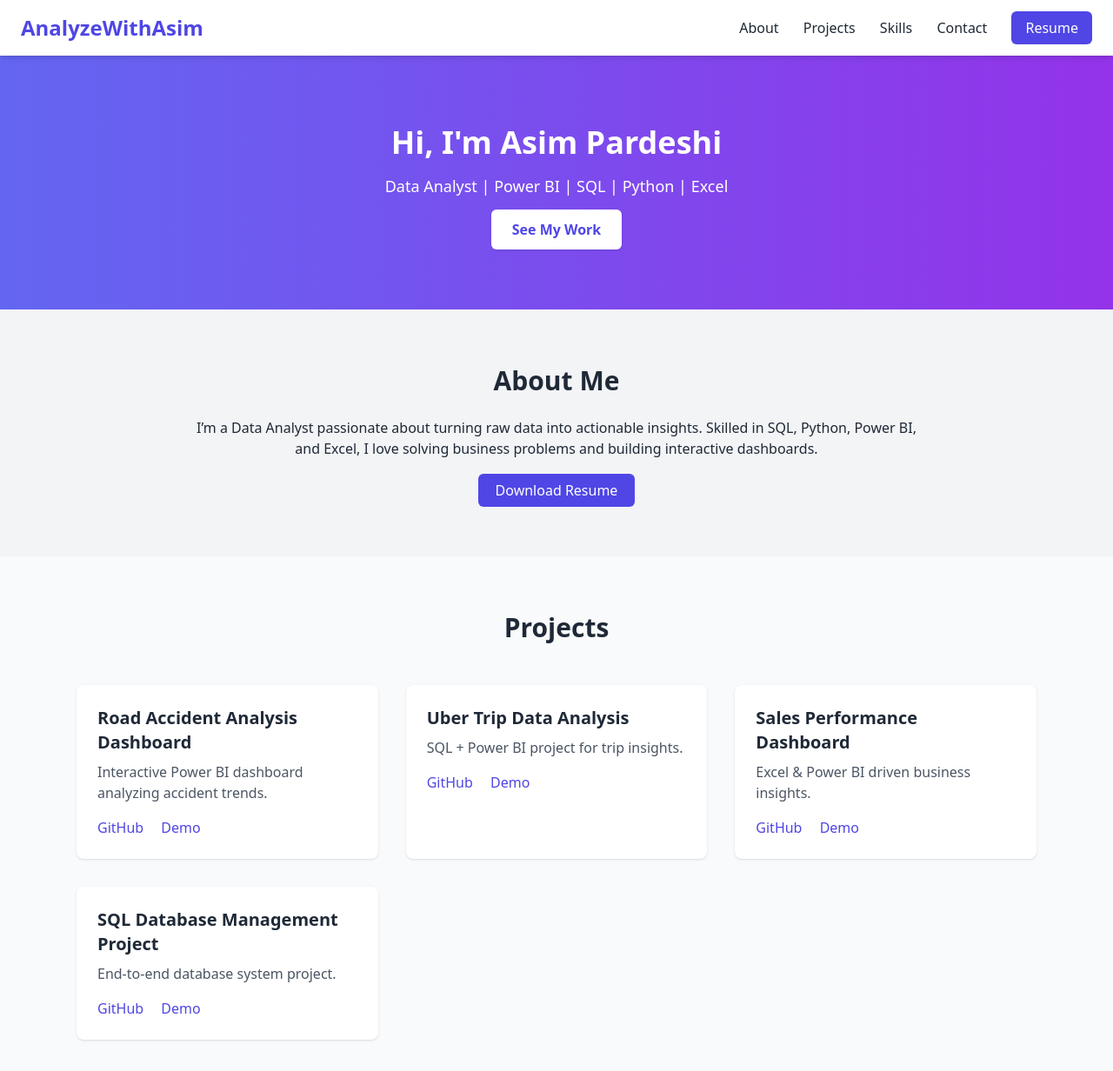
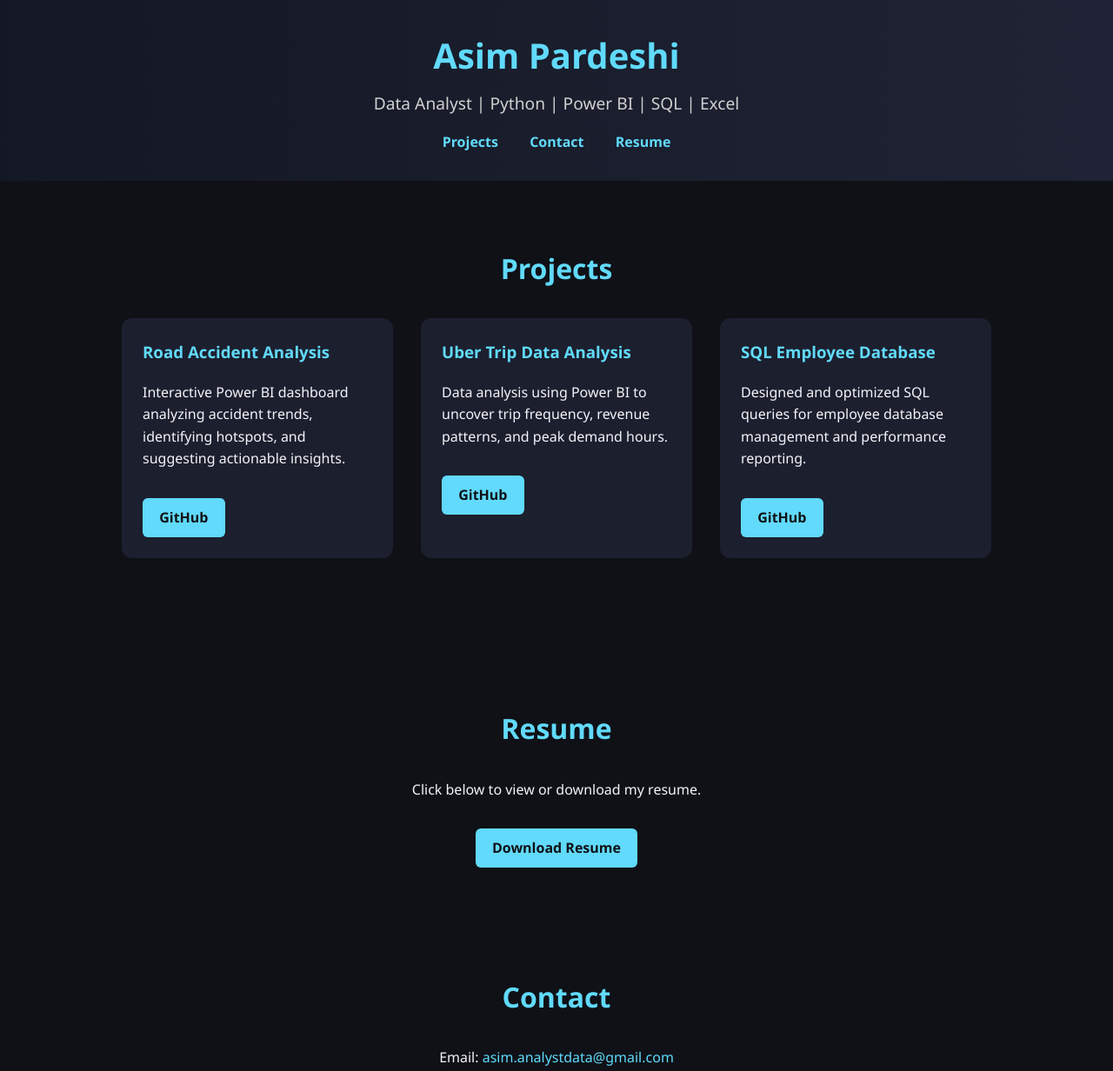
Before and after one commit to Analyzewithasim/analyzewithasim.github.io, a plain HTML site: page index.html in a window 1280 px wide. Shown: the top 1232 px of the page at 87% size. Drawn offline with nearby package versions, Linux system fonts and the light colour scheme.

Commit message:
Update index.html

```diff
--- a/index.html
+++ b/index.html
@@ -2,128 +2,175 @@
 <html lang="en">
 <head>
   <meta charset="UTF-8" />
-  <meta name="viewport" content="width=device-width, initial-scale=1.0" />
-  <title>Asim Pardeshi | Data Analytics Portfolio</title>
-  <script src="https://cdn.tailwindcss.com"></script>
-  <script src="https://cdn.jsdelivr.net/npm/chart.js"></script>
+  <meta name="viewport" content="width=device-width, initial-scale=1.0"/>
+  <title>Asim Pardeshi | Data Analyst Portfolio</title>
+  <style>
+    body {
+      font-family: "Segoe UI", Tahoma, Geneva, Verdana, sans-serif;
+      margin: 0;
+      background-color: #0f1117;
+      color: #f4f4f9;
+      line-height: 1.6;
+      scroll-behavior: smooth;
+    }
+
+    header {
+      background: linear-gradient(90deg, #141824, #1f2335);
+      padding: 2rem;
+      text-align: center;
+    }
+    header h1 {
+      font-size: 2.5rem;
+      margin: 0;
+      color: #61dafb;
+    }
+    header p {
+      margin: 0.5rem 0 0;
+      font-size: 1.2rem;
+      color: #d0d0d0;
+    }
+
+    nav {
+      margin-top: 1rem;
+    }
+    nav a {
+      margin: 0 1rem;
+      color: #61dafb;
+      text-decoration: none;
+      font-weight: bold;
+      transition: color 0.3s ease;
+    }
+    nav a:hover {
+      color: #fff;
+    }
+
+    .section {
+      padding: 3rem 2rem;
+      max-width: 1000px;
+      margin: auto;
+    }
+    .section h2 {
+      text-align: center;
+      margin-bottom: 2rem;
+      color: #61dafb;
+      font-size: 2rem;
+    }
+
+    .projects {
+      display: grid;
+      grid-template-columns: repeat(auto-fit, minmax(300px, 1fr));
+      gap: 2rem;
+    }
+    .project-card {
+      background: #1c1f2e;
+      padding: 1.5rem;
+      border-radius: 12px;
+      transition: transform 0.3s ease, box-shadow 0.3s ease;
+    }
+    .project-card:hover {
+      transform: translateY(-8px);
+      box-shadow: 0 8px 20px rgba(0, 0, 0, 0.5);
+    }
+    .project-card h3 {
+      margin-top: 0;
+      color: #61dafb;
+    }
+    .btn {
+      display: inline-block;
+      margin-top: 1rem;
+      padding: 0.6rem 1.2rem;
+      background: #61dafb;
+      color: #0f1117;
+      font-weight: bold;
+      border-radius: 6px;
+      text-decoration: none;
+      transition: background 0.3s ease;
+    }
+    .btn:hover {
+      background: #4fb6d7;
+    }
+
+    .resume {
+      text-align: center;
+      margin-top: 3rem;
+    }
+
+    .contact {
+      text-align: center;
+    }
+    .contact p {
+      margin: 0.4rem 0;
+    }
+    .contact a {
+      color: #61dafb;
+      text-decoration: none;
+      transition: color 0.3s ease;
+    }
+    .contact a:hover {
+      color: #fff;
+    }
+
+    footer {
+      background: #141824;
+      text-align: center;
+      padding: 1.5rem;
+      margin-top: 2rem;
+      color: #aaa;
+      font-size: 0.9rem;
+    }
+  </style>
 </head>
-<body class="bg-gray-100 text-gray-800">
-  <!-- Navbar -->
-  <nav class="flex justify-between items-center bg-white px-6 py-4 shadow-md sticky top-0 z-50">
-    <h1 class="text-2xl font-bold text-indigo-600">AnalyzeWithAsim</h1>
-    <div class="space-x-6">
-      <a href="#about" class="hover:text-indigo-600">About</a>
-      <a href="#projects" class="hover:text-indigo-600">Projects</a>
-      <a href="#skills" class="hover:text-indigo-600">Skills</a>
-      <a href="#contact" class="hover:text-indigo-600">Contact</a>
-      <a href="YOUR_RESUME_LINK.pdf" target="_blank" class="bg-indigo-600 text-white px-4 py-2 rounded-md hover:bg-indigo-700 transition">Resume</a>
-    </div>
-  </nav>
+<body>
+  <header>
+    <h1>Asim Pardeshi</h1>
+    <p>Data Analyst | Python | Power BI | SQL | Excel</p>
+    <nav>
+      <a href="#projects">Projects</a>
+      <a href="#contact">Contact</a>
+      <a href="#resume">Resume</a>
+    </nav>
+  </header>
 
-  <!-- Hero -->
-  <section class="text-center py-20 bg-gradient-to-r from-indigo-500 to-purple-600 text-white">
-    <h2 class="text-4xl font-bold mb-4">Hi, I'm Asim Pardeshi</h2>
-    <p class="text-lg mb-6">Data Analyst | Power BI | SQL | Python | Excel</p>
-    <a href="#projects" class="bg-white text-indigo-600 px-6 py-3 rounded-md font-semibold shadow hover:bg-gray-100 transition">See My Work</a>
-  </section>
+  <section class="section" id="projects">
+    <h2>Projects</h2>
+    <div class="projects">
+      <div class="project-card">
+        <h3>Road Accident Analysis</h3>
+        <p>Interactive Power BI dashboard analyzing accident trends, identifying hotspots, and suggesting actionable insights.</p>
+        <a href="https://github.com/analyzewithasim/Road-Accident-Analysis" class="btn" target="_blank">GitHub</a>
+      </div>
 
-  <!-- About -->
-  <section id="about" class="max-w-4xl mx-auto py-16 px-6 text-center">
-    <h3 class="text-3xl font-bold mb-6">About Me</h3>
-    <p class="mb-6">I’m a Data Analyst passionate about turning raw data into actionable insights. Skilled in SQL, Python, Power BI, and Excel, I love solving business problems and building interactive dashboards.</p>
-    <a href="YOUR_RESUME_LINK.pdf" target="_blank" class="bg-indigo-600 text-white px-5 py-2 rounded-md hover:bg-indigo-700 transition">Download Resume</a>
-  </section>
+      <div class="project-card">
+        <h3>Uber Trip Data Analysis</h3>
+        <p>Data analysis using Power BI to uncover trip frequency, revenue patterns, and peak demand hours.</p>
+        <a href="https://github.com/analyzewithasim/Uber-Trip-Data" class="btn" target="_blank">GitHub</a>
+      </div>
 
-  <!-- Projects -->
-  <section id="projects" class="bg-gray-50 py-16">
-    <div class="max-w-6xl mx-auto px-6">
-      <h3 class="text-3xl font-bold text-center mb-12">Projects</h3>
-      <div class="grid gap-8 md:grid-cols-2 lg:grid-cols-3">
-        <!-- Project cards auto-generated by JS -->
+      <div class="project-card">
+        <h3>SQL Employee Database</h3>
+        <p>Designed and optimized SQL queries for employee database management and performance reporting.</p>
+        <a href="https://github.com/analyzewithasim/SQL-Employee-DB" class="btn" target="_blank">GitHub</a>
       </div>
     </div>
   </section>
 
-  <!-- Skills -->
-  <section id="skills" class="max-w-4xl mx-auto py-16 px-6 text-center">
-    <h3 class="text-3xl font-bold mb-6">Skills</h3>
-    <canvas id="skillsChart" class="mx-auto w-64 h-64"></canvas>
+  <section class="section resume" id="resume">
+    <h2>Resume</h2>
+    <p>Click below to view or download my resume.</p>
+    <a href="resume.pdf" class="btn" target="_blank">Download Resume</a>
+    <!-- Upload resume.pdf to the repo root for this to work -->
   </section>
 
-  <!-- Contact -->
-  <section id="contact" class="bg-indigo-600 text-white py-16 text-center">
-    <h3 class="text-3xl font-bold mb-6">Get in Touch</h3>
-    <p class="mb-6">Let’s connect and collaborate! </p>
-    <div class="space-x-6">
-      <a href="mailto:asim@example.com" class="underline">Email</a>
-      <a href="https://github.com/analyzewithasim" target="_blank" class="underline">GitHub</a>
-      <a href="https://linkedin.com/in/asim" target="_blank" class="underline">LinkedIn</a>
-    </div>
+  <section class="section contact" id="contact">
+    <h2>Contact</h2>
+    <p>Email: <a href="mailto:asim.analystdata@gmail.com">asim.analystdata@gmail.com</a></p>
+    <p>Phone: 9876543210</p>
+    <p>Address: Hyderabad</p>
+    <p>Instagram: <a href="https://instagram.com/analyzewithasim" target="_blank">@analyzewithasim</a></p>
   </section>
 
-  <script>
-    // Project data
-    const PROJECTS = [
-      {
-        title: "Road Accident Analysis Dashboard",
-        short: "Interactive Power BI dashboard analyzing accident trends.",
-        desc: "Built a dashboard to identify accident hotspots, time-based patterns, and vehicle involvement to improve road safety measures.",
-        github: "https://github.com/analyzewithasim/road-accident-analysis",
-        demo: "#"
-      },
-      {
-        title: "Uber Trip Data Analysis",
-        short: "SQL + Power BI project for trip insights.",
-        desc: "Analyzed Uber trip data to explore demand patterns, trip durations, and peak hours, helping optimize resource allocation.",
-        github: "https://github.com/analyzewithasim/uber-trip-analysis",
-        demo: "#"
-      },
-      {
-        title: "Sales Performance Dashboard",
-        short: "Excel & Power BI driven business insights.",
-        desc: "Created an interactive dashboard highlighting sales trends, regional performance, and revenue drivers for business teams.",
-        github: "https://github.com/analyzewithasim/sales-performance",
-        demo: "#"
-      },
-      {
-        title: "SQL Database Management Project",
-        short: "End-to-end database system project.",
-        desc: "Designed and implemented a relational database system, optimized queries, and generated reports for streamlined business operations.",
-        github: "https://github.com/analyzewithasim/sql-database-project",
-        demo: "#"
-      }
-    ];
-
-    // Render projects
-    const projectGrid = document.querySelector("#projects .grid");
-    PROJECTS.forEach(p => {
-      const card = document.createElement("div");
-      card.className = "bg-white p-6 rounded-lg shadow hover:shadow-lg hover:-translate-y-1 transform transition";
-      card.innerHTML = `
-        <h4 class="text-xl font-semibold mb-2">${p.title}</h4>
-        <p class="text-gray-600 mb-4">${p.short}</p>
-        <div class="space-x-4">
-          <a href="${p.github}" target="_blank" class="text-indigo-600 font-medium hover:underline">GitHub</a>
-          <a href="${p.demo}" target="_blank" class="text-indigo-600 font-medium hover:underline">Demo</a>
-        </div>
-      `;
-      card.onclick = () => alert(p.desc);
-      projectGrid.appendChild(card);
-    });
-
-    // Skills Chart
-    const ctx = document.getElementById("skillsChart").getContext("2d");
-    new Chart(ctx, {
-      type: "doughnut",
-      data: {
-        labels: ["Python", "SQL", "Power BI", "Excel", "Data Analysis"],
-        datasets: [{
-          data: [90, 85, 80, 75, 70],
-          backgroundColor: ["#6366f1", "#8b5cf6", "#ec4899", "#f59e0b", "#10b981"]
-        }]
-      },
-      options: { responsive: true, plugins: { legend: { position: "bottom" } } }
-    });
-  </script>
+  <footer>
+    <p>&copy; 2025 Asim Pardeshi | Built with ❤️ and lots of coffee</p>
+  </footer>
 </body>
 </html>
```
